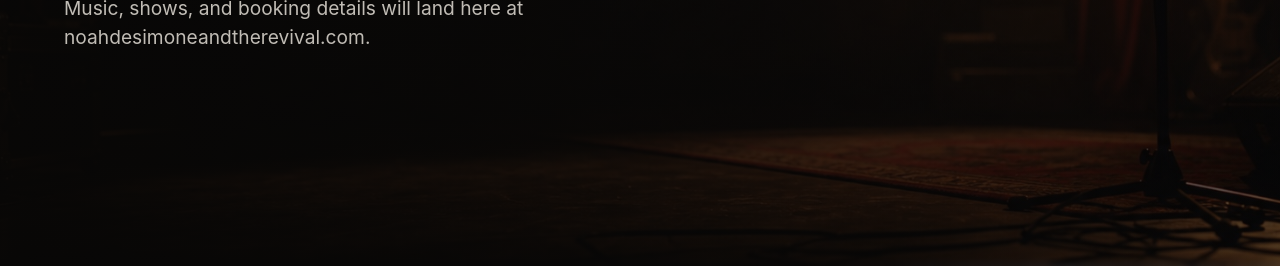
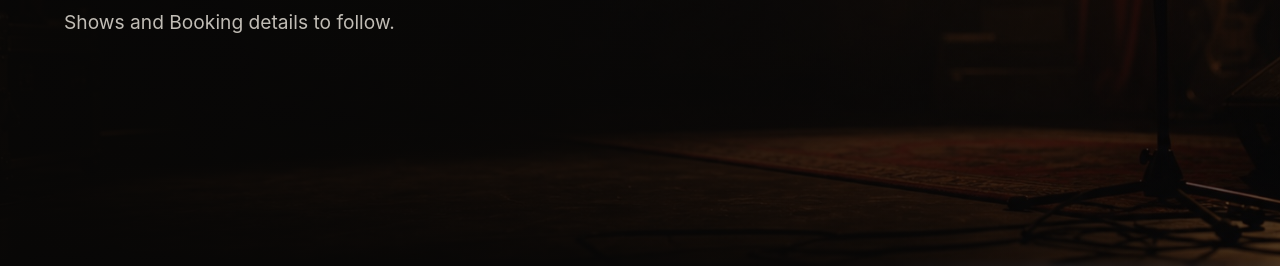
Before and after one commit to PilHliP211/Noahs-Website, a plain HTML site: page index.html in a window 1280 px wide. Shown: the part 534-800 px from the top of the page. Drawn offline with Linux system fonts and the light colour scheme.

Commit message:
Update landing page booking note

```diff
--- a/index.html
+++ b/index.html
@@ -22,9 +22,7 @@
         <p class="eyebrow">Official website</p>
         <h1 id="site-title">Noah DeSimone and the Revival</h1>
         <p class="message">Site coming soon.</p>
-        <p class="launch-note">
-          Music, shows, and booking details will land here at noahdesimoneandtherevival.com.
-        </p>
+        <p class="launch-note">Shows and Booking details to follow.</p>
       </section>
     </main>
   </body>
```
Also changed, not shown: 1 other file.
